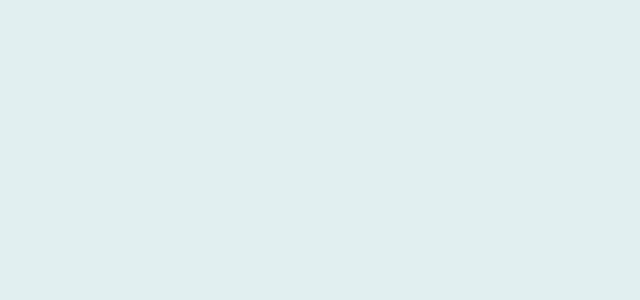
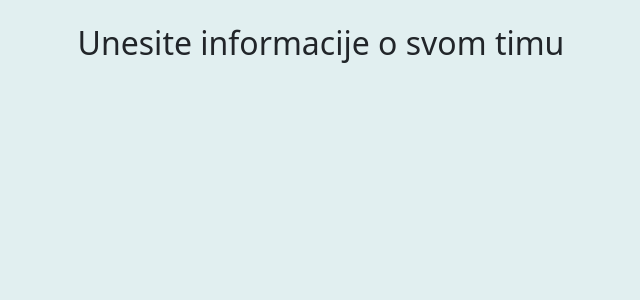
Before and after one commit to MDedja/domaci3ITEH21, a React (Create React App) app: page /prijava in a window 1280 px wide. Before the commit this address had no page. Shown: the top 300 px of the page, without its empty margins (319-959 px from the left). Built offline with nearby package versions, Linux system fonts and the light colour scheme.

Commit message:
Dodato dugme koje vodi na stranicu Prijava gde se unose informacije o timu

```diff
--- a/package.json
+++ b/package.json
@@ -6,6 +6,7 @@
     "@testing-library/jest-dom": "^5.16.4",
     "@testing-library/react": "^13.3.0",
     "@testing-library/user-event": "^13.5.0",
+    "bootstrap": "^5.1.3",
     "react": "^18.2.0",
     "react-dom": "^18.2.0",
     "react-router-dom": "^6.3.0",
--- a/src/App.css
+++ b/src/App.css
@@ -56,5 +56,10 @@
 
 #tekstoturniru{
   width: 800px;
-  margin-left: 350px;
+  margin-left: 370px;
+  text-align: justify;
 }
+
+#btnekipa{
+  width: 400px;
+}
--- a/src/App.js
+++ b/src/App.js
@@ -2,6 +2,7 @@
 import { BrowserRouter as Router, Routes, Route } from 'react-router-dom';
 import Pocetna from './komponente/Pocetna';
 import OTurniru from './komponente/OTurniru';
+import Prijava from './komponente/Prijava';
 
 
 function App() {
@@ -11,6 +12,8 @@ function App() {
         <Routes>
           <Route path="/" element={<Pocetna />} />
           <Route path="/oturniru" element={<OTurniru />} />
+          <Route path="/prijava" element={<Prijava />} />
+
         </Routes>
       </Router>
     </div>
--- a/src/index.js
+++ b/src/index.js
@@ -3,6 +3,8 @@ import ReactDOM from 'react-dom/client';
 import './index.css';
 import App from './App';
 import reportWebVitals from './reportWebVitals';
+import 'bootstrap/dist/css/bootstrap.css';
+
 
 const root = ReactDOM.createRoot(document.getElementById('root'));
 root.render(
--- /dev/null
+++ b/src/komponente/Prijava.js
@@ -0,0 +1,9 @@
+function Prijava(){
+    return (
+        <div>
+            <h2 className="mt-4">Unesite informacije o svom timu</h2>
+        </div>
+    )
+}
+
+export default Prijava;
--- a/src/komponente/TekstOTurniru.js
+++ b/src/komponente/TekstOTurniru.js
@@ -1,3 +1,5 @@
+import {Link} from 'react-router-dom';
+
 function TekstOTurniru(props){
     return (
         <div>
@@ -8,6 +10,8 @@ function TekstOTurniru(props){
                 {props.tekst}
             </p>
 
+           <Link to={"/prijava"}><button className="btn btn-dark" id="btnekipa">Prijavi ekipu</button></Link>
+
         </div>
     )
 }
```
Also changed, not shown: 1 other file (tests, documents, lock files or other folders).
